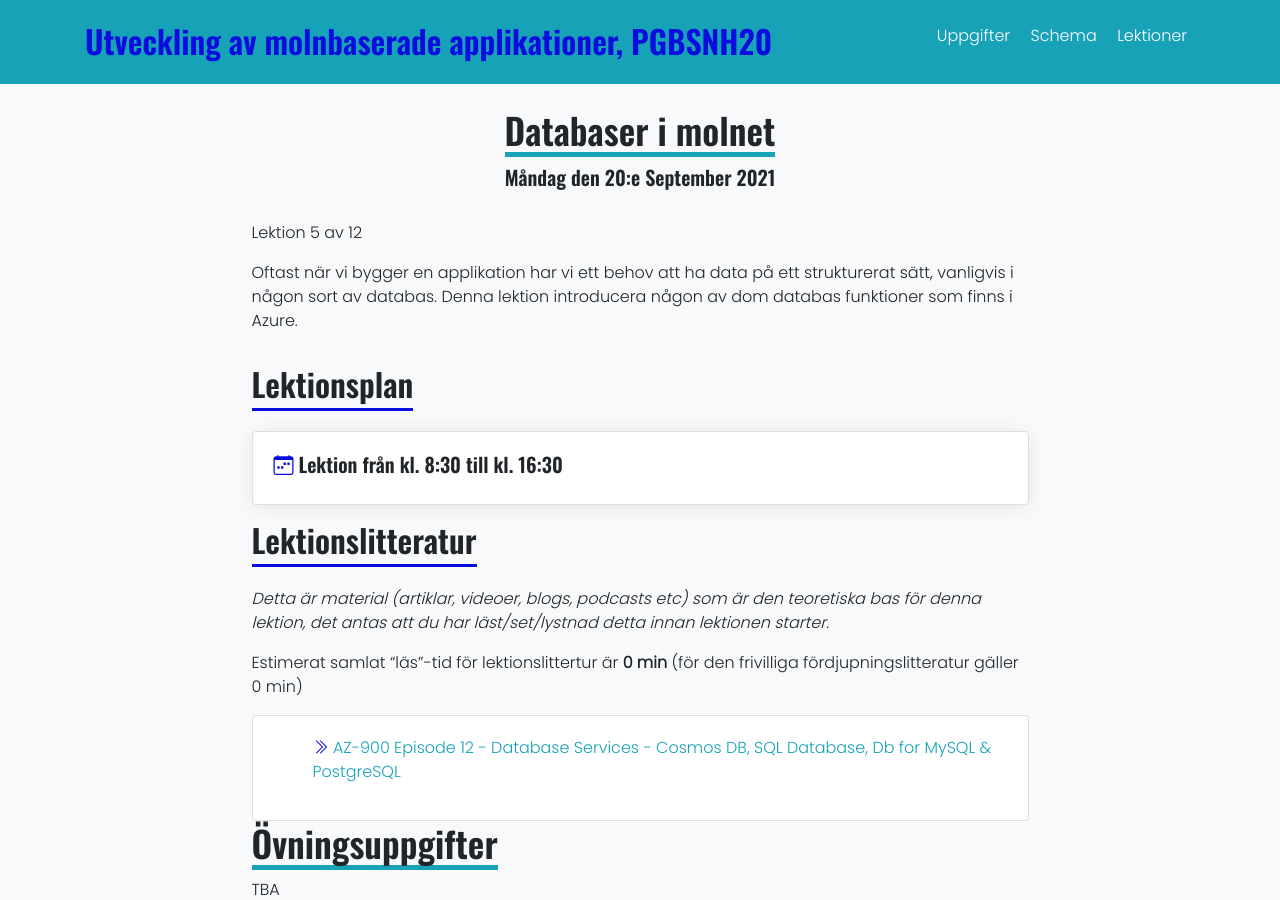
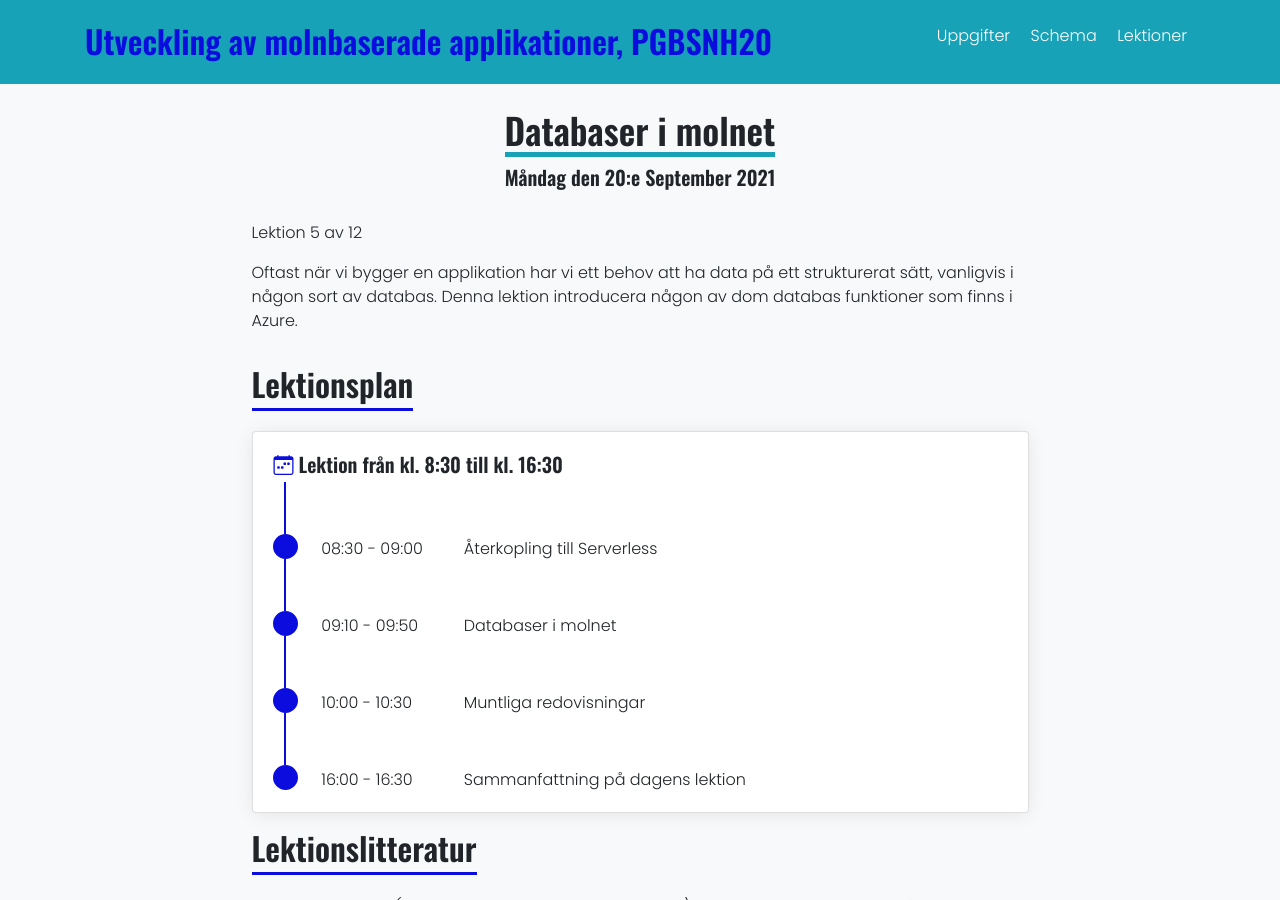
Before and after one commit to PGBSNH20/PGBSNH20-molnapplikationer, a Jekyll site: the page built from lectures/05-database.md, in a window 1280 px wide and 900 px high. Built offline with Jekyll 4.4.1, drawn with Linux system fonts in a browser that asks for light colours; nearby versions of some CDN libraries.

Commit message:
Fixes timeline

```diff
--- a/lectures/05-database.md
+++ b/lectures/05-database.md
@@ -11,7 +11,7 @@ Oftast när vi bygger en applikation har vi ett behov att ha data på ett strukt
 
 ## Lektionsplan
 
-{% include lectureplan.html lectureWeek=1 lectureDay=4 lectureCaption="Lektion från kl. 8:30 till kl. 16:30" %}
+{% include lectureplan.html lectureWeek=2 lectureDay=0 lectureCaption="Lektion från kl. 8:30 till kl. 16:30" %}
 
 ## Lektionslitteratur
 *Detta är material (artiklar, videoer, blogs, podcasts etc) som är den teoretiska bas för denna lektion, det antas att du har läst/set/lystnad detta innan lektionen starter.*
```
